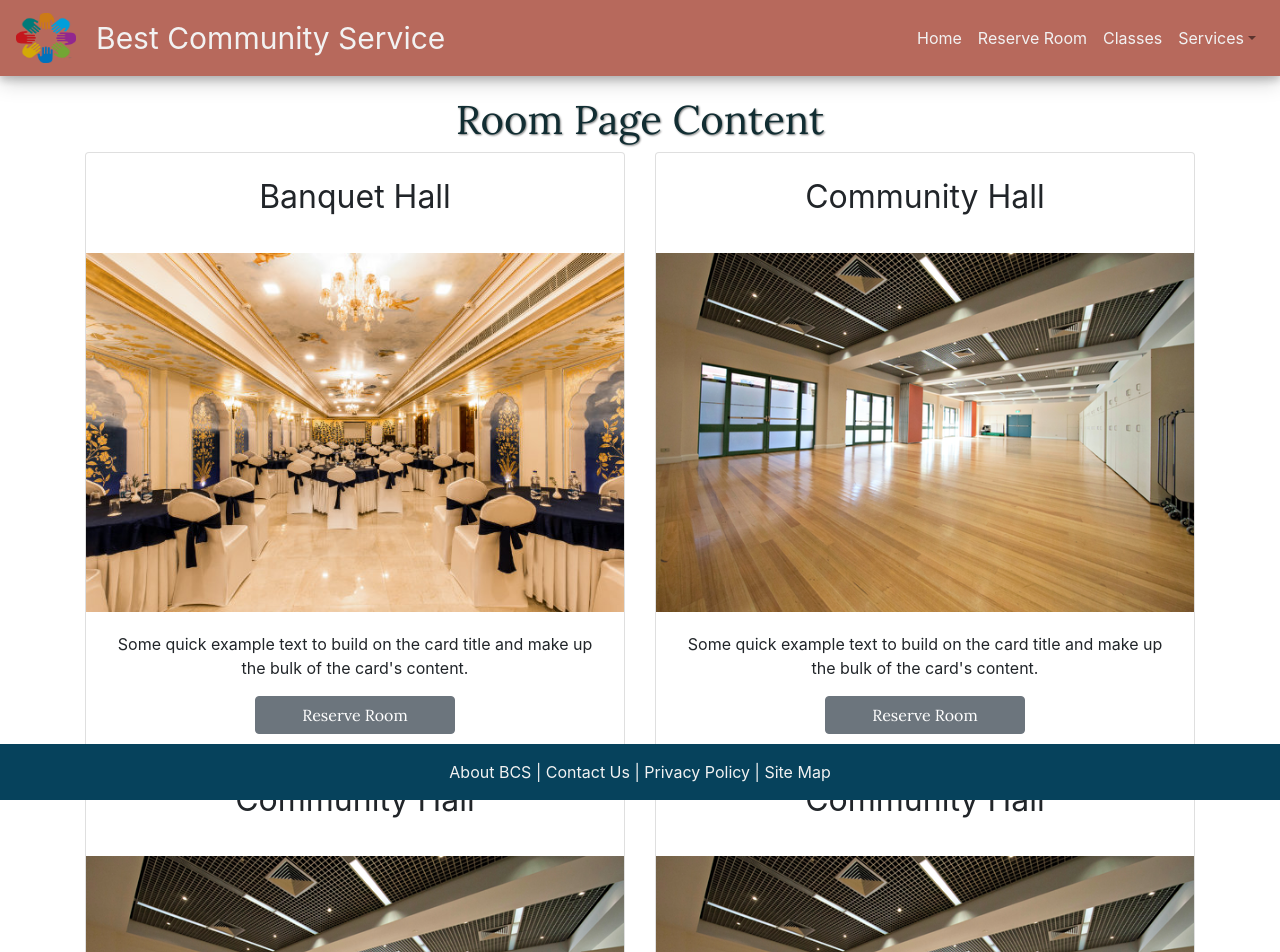
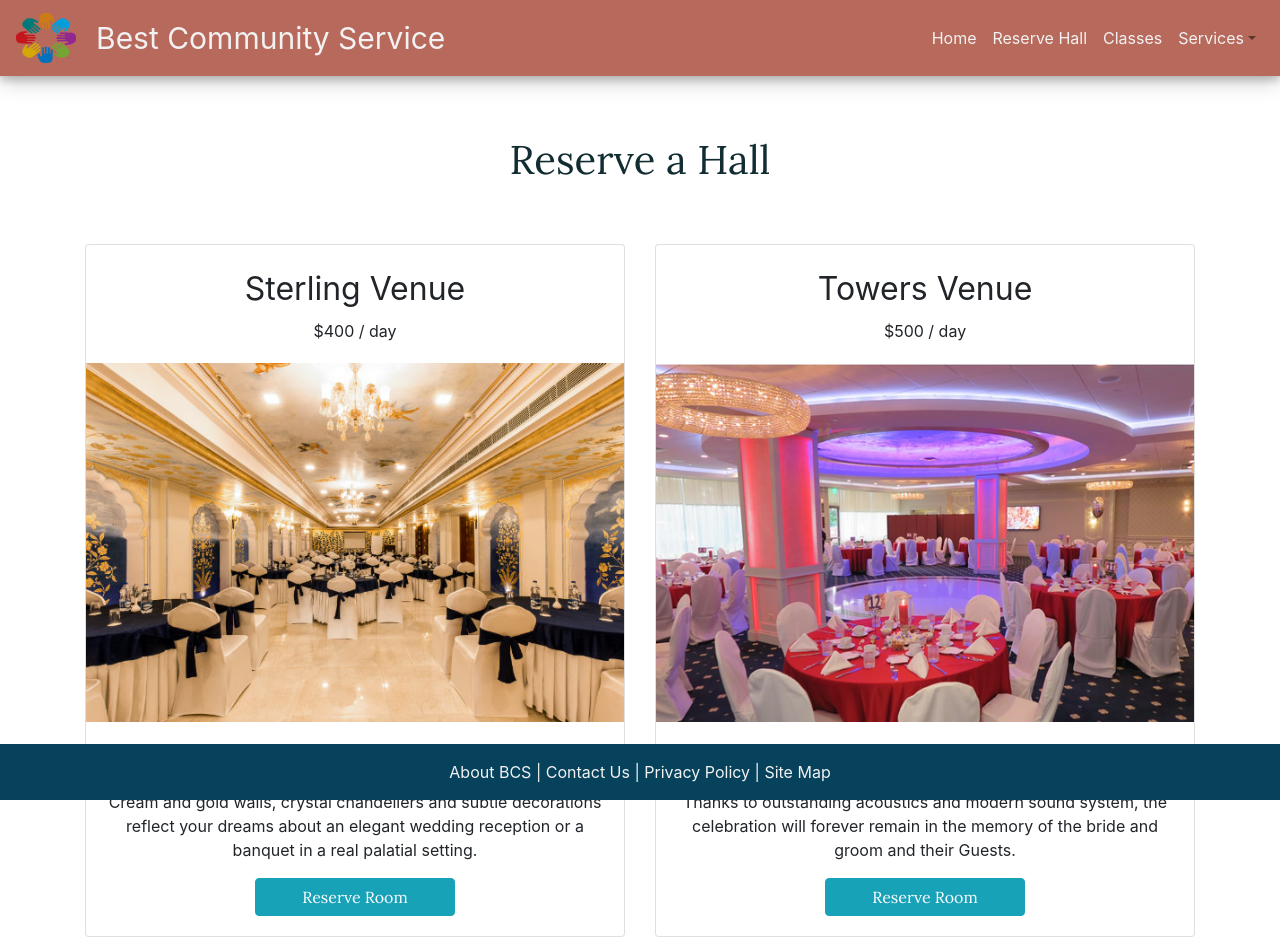
Before and after one commit to T-Dimi/BestCommunityService, a React (Create React App) app: page /Rooms in a window 1280 px wide. Shown: the top 952 px of the page. Built offline with nearby package versions, Linux system fonts and the light colour scheme.

Commit message:
Adding content to the room page

```diff
--- a/src/App.css
+++ b/src/App.css
@@ -12,6 +12,13 @@ body {
   margin: 0;
 }
 
+header {
+  background-color: var(--orange);
+  box-shadow: 0 4px 8px 0 rgba(0, 0, 0, 0.2), 0 6px 20px 0 rgba(0, 0, 0, 0.19);
+  position: fixed;
+  width: 100%;
+
+}
 
 footer {
   position: fixed;
@@ -28,7 +35,6 @@ h1 {
   text-align: center;
   color: var(--darkblue);
   font-family: 'Lora', serif;
-  text-shadow: 1px 1px 2px gray;
 }
 
 h3 {
@@ -138,7 +144,6 @@ button {
  color: var(--darkblue);
  font-size: 1.5em;
  font-family: 'Open Sans Condensed', sans-serif;
-   text-shadow: 1px 1px 1px gray;
 }
 
 .home-pic {
@@ -168,6 +173,10 @@ button {
   margin-right: 30%
 }
 
+.page-title {
+  margin: 1em 0 1.5em 0;
+}
+
 .cardTitle {
   font-size: 2em;
   text-align: center;
@@ -176,3 +185,11 @@ button {
 .contained {
   text-align: center;
 }
+
+.edit-card {
+  margin: 0 0 1.5em 0;
+}
+
+#modal {
+  top: 30%;
+}
--- a/src/components/card.js
+++ b/src/components/card.js
@@ -1,18 +1,20 @@
 import React from 'react';
 import { Card, CardImg, CardText, CardBody, CardLink,
   CardTitle, CardSubtitle, Button } from 'reactstrap';
+import Modal from '../components/modal';
 
 const NewCard = (props) => {
   return (
     <div>
-      <Card>
+      <Card className="edit-card">
         <CardBody>
           <CardTitle className="cardTitle">{props.name}</CardTitle>
+          <CardSubtitle>{props.price}</CardSubtitle>
         </CardBody>
         <img width="100%" src={props.pic} alt="Card image cap" />
         <CardBody>
-          <CardText>Some quick example text to build on the card title and make up the bulk of the card's content.</CardText>
-          <Button>Reserve Room</Button>
+          <CardText>{props.text}</CardText>
+          <Modal />
         </CardBody>
       </Card>
     </div>
--- a/src/components/headerComponent/header.js
+++ b/src/components/headerComponent/header.js
@@ -32,8 +32,8 @@ class Header extends Component {
   }
   render() {
     return (
-      <div>
-        <Navbar className="header" light expand="md">
+      <header>
+        <Navbar light expand="md">
           <NavbarBrand href="/"><img className="header-img" src={logo} alt="Logo" /><span className="header-company">Best Community Service</span></NavbarBrand>
           <NavbarToggler onClick={this.toggle} />
           <Collapse isOpen={this.state.isOpen} navbar>
@@ -42,7 +42,7 @@ class Header extends Component {
                 <NavLink href="/"><span className="header-text">Home</span></NavLink>
               </NavItem>
               <NavItem>
-                <NavLink href="/rooms"><span className="header-text">Reserve Room</span></NavLink>
+                <NavLink href="/rooms"><span className="header-text">Reserve Hall</span></NavLink>
               </NavItem>
               <NavItem>
                 <NavLink href="/classes"><span className="header-text">Classes</span></NavLink>
@@ -73,7 +73,7 @@ class Header extends Component {
             </Nav>
           </Collapse>
         </Navbar>
-      </div>
+        </header>
     );
   }
 }
--- /dev/null
+++ b/src/components/modal.js
@@ -0,0 +1,44 @@
+/* eslint react/no-multi-comp: 0, react/prop-types: 0 */
+
+import React from 'react';
+import { Button, Modal, ModalHeader, ModalBody, ModalFooter, Input } from 'reactstrap';
+
+class NewModal extends React.Component {
+  constructor(props) {
+    super(props);
+    this.state = {
+      modal: false
+    };
+
+    this.toggle = this.toggle.bind(this);
+  }
+
+  toggle() {
+    this.setState(prevState => ({
+      modal: !prevState.modal
+    }));
+  }
+
+  render() {
+    return (
+      <div>
+        <Button color="info" onClick={this.toggle}>{this.props.buttonLabel}Reserve Room</Button>
+        <Modal isOpen={this.state.modal} toggle={this.toggle} className={this.props.className} id='modal'>
+          <ModalHeader toggle={this.toggle}>Reserve Days</ModalHeader>
+          <Input type="select" bsSize="lg">
+            <option>1</option>
+            <option>2</option>
+            <option>3</option>
+            </Input>
+
+          <ModalFooter>
+            <Button color="primary" onClick={this.toggle}>Confirm</Button>{' '}
+            <Button color="secondary" onClick={this.toggle}>Cancel</Button>
+          </ModalFooter>
+        </Modal>
+      </div>
+    );
+  }
+}
+
+export default NewModal;
--- a/src/components/pages/homePage.js
+++ b/src/components/pages/homePage.js
@@ -8,7 +8,7 @@ class HomePage extends Component {
         return (
 
             <div className="page">
-                <h1>
+                <h1 className="page-title">
                     GIVE VOLUNTEER SERVICE WHERE YOU LIVE TODAY!
                 </h1>
 
--- a/src/components/pages/roomPage.js
+++ b/src/components/pages/roomPage.js
@@ -2,21 +2,64 @@ import React, { Component } from 'react';
 import Card from '../card';
 import { Container, Row, Col } from 'reactstrap';
 import Hall from '../../Assets/images/hall.png';
+import Hall_2 from '../../Assets/images/banquethall.png';
 import Community_Hall from '../../Assets/images/communityHall.png';
+import Funeral_1 from '../../Assets/images/funeral_1.png';
 
 class RoomPage extends Component {
     render() {
         return (
             <div className="page">
-                <h1>
-                    Room Page Content
+                <h1 className="page-title">
+                    Reserve a Hall
                 </h1>
                 <Container className="contained">
                     <Row>
-                    <Col xs="6"><Card pic={Hall} name='Banquet Hall'/></Col>
-                    <Col xs="6"><Card pic={Community_Hall} name='Community Hall'/></Col>
-                    <Col xs="6"><Card pic={Community_Hall} name='Community Hall'/></Col>
-                    <Col xs="6"><Card pic={Community_Hall} name='Community Hall'/></Col>
+                    <Col xs="6">
+                        <Card
+                            pic={Hall}
+                            name='Sterling Venue'
+                            price='$400 / day'
+                            text='The magic of ambient interiors of our Sterling Venue in which
+                            we organize wedding receptions and banquets for up to 50 Guests. Cream and
+                            gold walls, crystal chandeliers and subtle decorations reflect your dreams
+                            about an elegant wedding reception or a banquet in a real palatial setting.'
+                        />
+                    </Col>
+                    <Col xs="6">
+                        <Card
+                            pic={Hall_2}
+                            name='Towers Venue'
+                            price='$500 / day'
+                            text='Phenomenal architecture, stunning vaulted ceilings, walls
+                            decorated with Art Nouveau is just a spectacular beginning.
+                            Thanks to outstanding acoustics and modern sound system, the celebration
+                            will forever remain in the memory of the bride and groom and their Guests.'
+                        />
+                    </Col>
+                    <Col xs="6">
+                        <Card
+                            pic={Community_Hall}
+                            name='Community Hall'
+                            price='$250 / day'
+                            text='With its simple elegant interior design, is perfect for wedding receptions,
+                            quinceañeras, anniversary parties, or company conferences. The newly remodeled
+                            banquet hall accommodates up to 300 people for banquet-style seating or 400 people
+                            for theater-style seating. It can also be divided into two smaller rooms for weekday rentals.'
+
+                        />
+                    </Col>
+                    <Col xs="6">
+                        <Card
+                            pic={Funeral_1}
+                            name='Funeral Hall'
+                            price='$200 / day'
+                            text='The funeral hall was purpose built and specifically designed to cater for large
+                            religious, non religious and civil funerals with a modern but comfortable feel. This funeral
+                            will hold 150 seated and 50 standing. There are large parking facilities with plenty of off and
+                            on street parking. The hall can be changed to cater for any size of funeral from small to very large.'
+                        />
+                    </Col>
                     </Row>
                 </Container>
             </div>
```
Also changed, not shown: src/Assets/images/banquethall.png (added), src/Assets/images/funeral_1.png (added).
